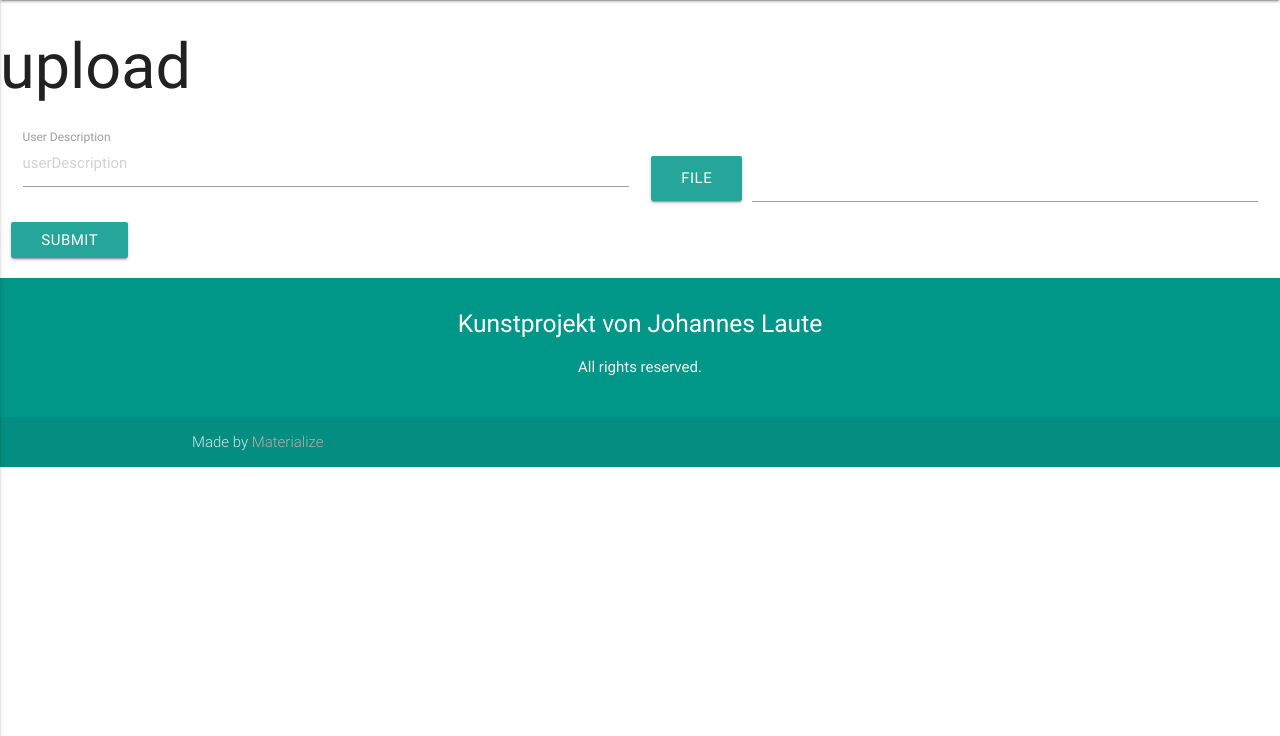
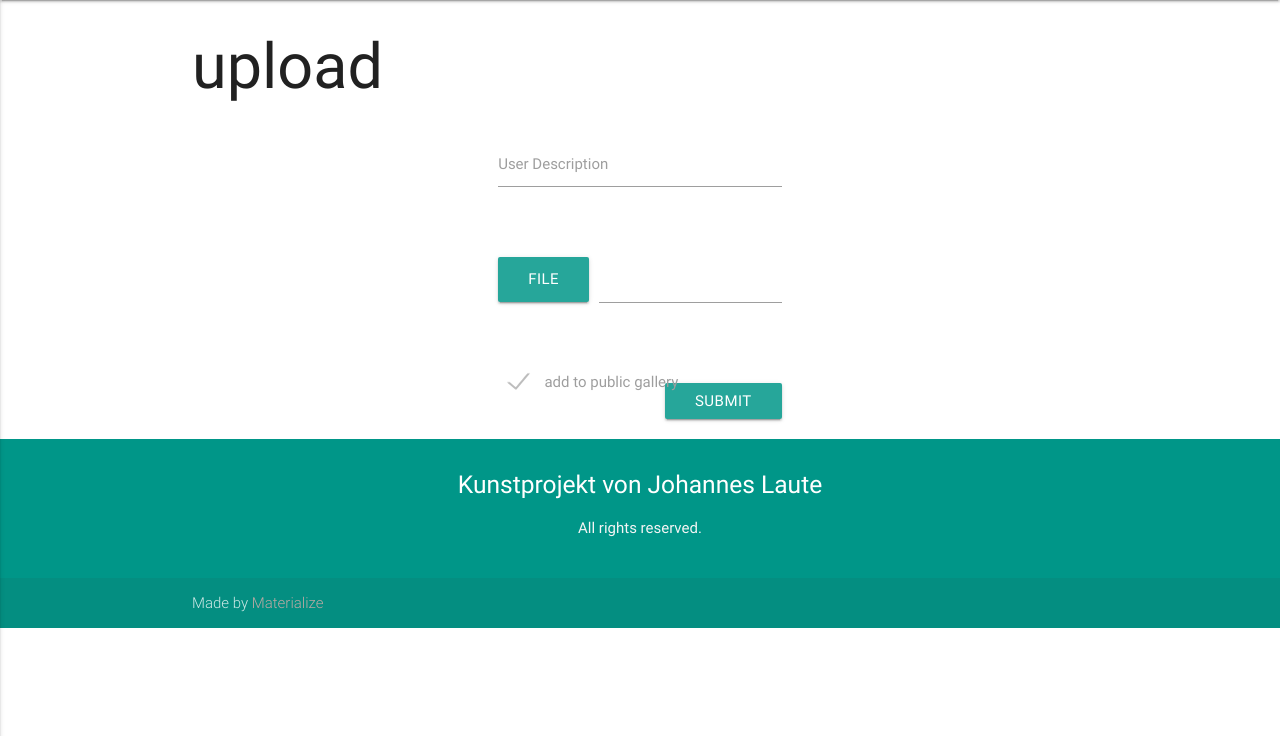
Before and after one commit to jaidmin/kunst, a Django app: page /upload in a window 1280 px wide. Shown: the part 64-800 px from the top of the page. Run offline with Django 3.2, Linux system fonts and the light colour scheme; parts of the project's set-up code (start-up, migrations or seed data) failed here and were passed over.

Commit message:
just added public, private option and restyled upload from

```diff
--- a/imageStyles/views.py
+++ b/imageStyles/views.py
@@ -48,7 +48,10 @@ def upload(request):
             time = timezone.now()
             userDescription = "test"
             userDescription = form.cleaned_data['userDescription']
-            finalImage = originalImage(file=processedFile, userDescription=userDescription, pubDate=time)
+
+            public = form.cleaned_data['public']
+
+            finalImage = originalImage(file=processedFile, userDescription=userDescription, pubDate=time,public=public)
             finalImage.save()
 
             # following section is to move to a celery task // legacy // is already in celery
--- a/templates/images.html
+++ b/templates/images.html
@@ -2,6 +2,8 @@
 
 
 {% block content %}
+
+
     {% for image in images %}
 
         <div class="row">
--- a/templates/upload.html
+++ b/templates/upload.html
@@ -1,31 +1,42 @@
 {% extends "base.html" %}
-{%  block content %}
+{% block content %}
+    <div class="container">
         <h1>upload</h1>
+
+
+        <form method="POST" enctype="multipart/form-data" class="col s12">
+            {% csrf_token %}
+
             <div class="row">
-<form method="POST" enctype="multipart/form-data" class="col s12" >
-    {% csrf_token %}
-     <div class="input-field col s6">
-    <input placeholder="userDescription" id="id_userDescription" type="text" name="userDescription" required>
+                <div class="input-field col s4 push-s4 center">
+                    <input id="id_userDescription" type="text" name="userDescription"
+                           required>
                     <label for="userDescription">User Description</label>
                 </div>
+            </div>
 
-    <div class="input-field col s6">
-
+            <div class="row">
+                <div class="input-field col s4 push-s4 center">
                     <div class="file-field input-field">
                         <div class="btn">
                             <span>File</span>
                             <input id="id_file" name="file" type="file" required>
                         </div>
                         <div class="file-path-wrapper">
-        <input  class="file-path validate" type="text">
+                            <input class="file-path validate" type="text">
                         </div>
                     </div>
                 </div>
-    <button type="submit" name="_submit" class="btn">Submit</button>
-
+            </div>
+            <div class="row">
+                <div class="input-field col s4 push-s4 center">
+                    <input id="id_public" name="public" type="checkbox" required checked="checked" class="left" {% if not user.is_authenticated %}  disabled="disabled" {% endif %}>
+                    <label for="id_public" class="left">add to public gallery</label>
+                    <button type="submit" name="_submit" class="btn right">Submit</button>
+                </div>
+            </div>
         </form>
 
+
     </div>
-
-
 {% endblock %}
```
Also changed, not shown: db.sqlite3. Lines whose indentation alone changed are shown as unchanged.
